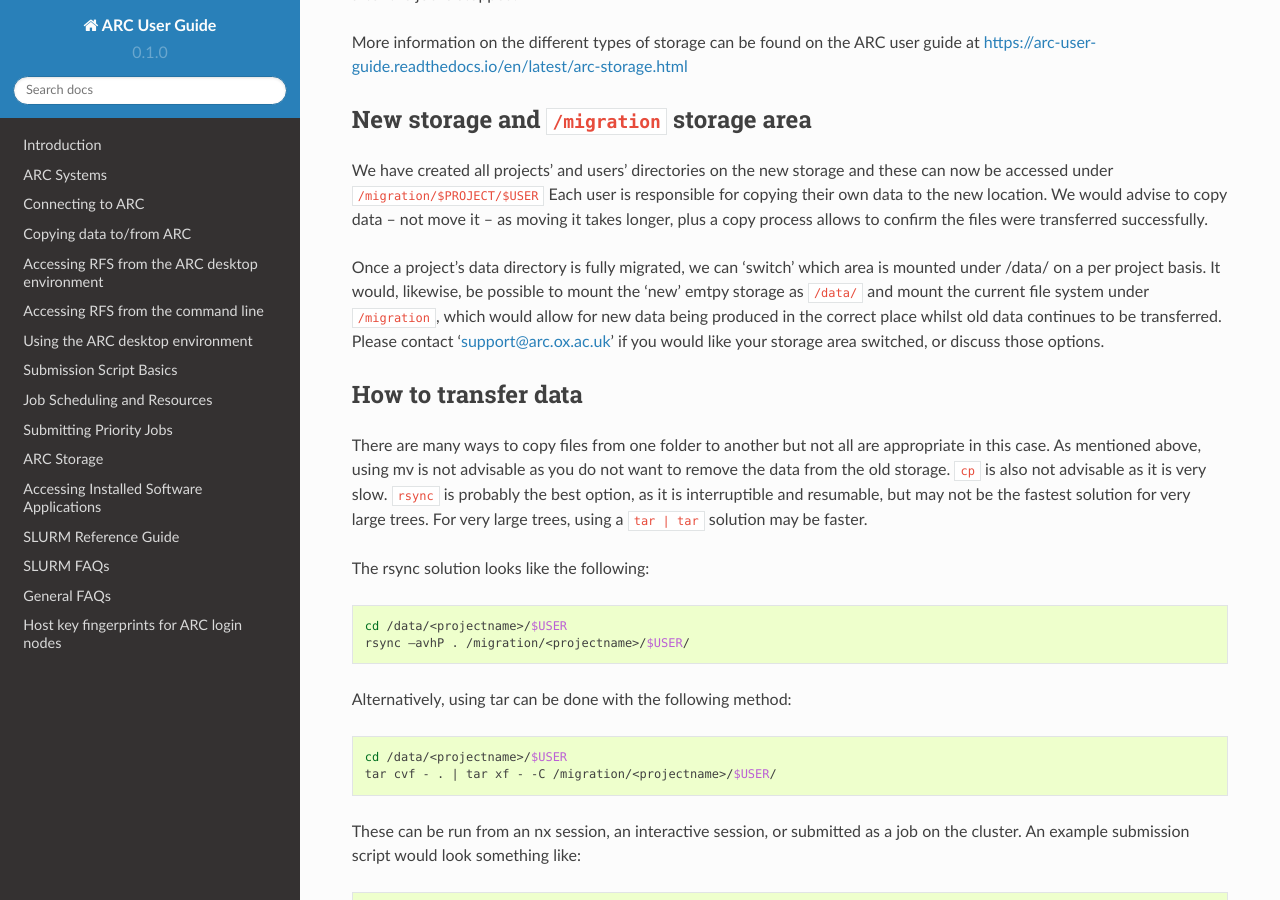
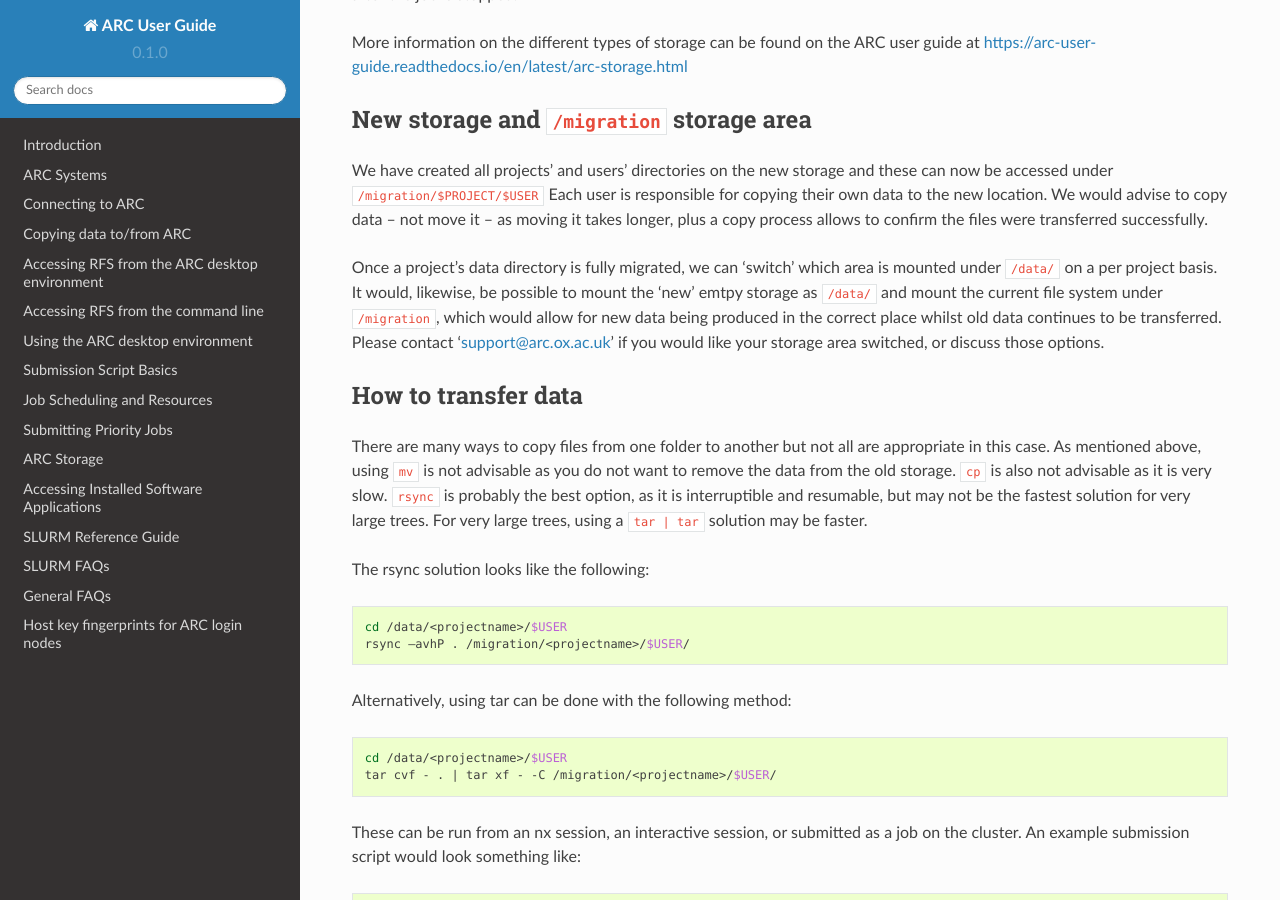
Before and after one commit to tina-friedrich/arc-user-guide, a Sphinx documentation site: the page built from docs/source/arc-storage-migration.rst, in a window 1280 px wide and 900 px high, scrolled down 481 px. Built offline with Sphinx 7.4.7 and the Read the Docs theme 2.0.0, drawn with Linux system fonts in a browser that asks for light colours.

```diff
--- a/docs/source/arc-storage-migration.rst
+++ b/docs/source/arc-storage-migration.rst
@@ -19,12 +19,12 @@ New storage and ``/migration`` storage area
 
 We have created all projects' and users' directories on the new storage and these can now be accessed under ``/migration/$PROJECT/$USER`` Each user is responsible for copying their own data to the new location. We would advise to copy data – not move it – as moving it takes longer, plus a copy process allows to confirm the files were transferred successfully.
 
-Once a project's data directory is fully migrated, we can 'switch' which area is mounted under /data/ on a per project basis. It would, likewise, be possible to mount the 'new' emtpy storage as ``/data/`` and mount the current file system under ``/migration``, which would allow for new data being produced in the correct place whilst old data continues to be transferred. Please contact ‘support@arc.ox.ac.uk’ if you would like your storage area switched, or discuss those options.
+Once a project's data directory is fully migrated, we can 'switch' which area is mounted under ``/data/`` on a per project basis. It would, likewise, be possible to mount the 'new' emtpy storage as ``/data/`` and mount the current file system under ``/migration``, which would allow for new data being produced in the correct place whilst old data continues to be transferred. Please contact ‘support@arc.ox.ac.uk’ if you would like your storage area switched, or discuss those options.
 
 How to transfer data
 --------------------
 
-There are many ways to copy files from one folder to another but not all are appropriate in this case. As mentioned above, using mv is not advisable as you do not want to remove the data from the old storage. ``cp`` is also not advisable as it is very slow. ``rsync`` is probably the best option, as it is interruptible and resumable, but may not be the fastest solution for very large trees. For very large trees, using a ``tar | tar`` solution may be faster.
+There are many ways to copy files from one folder to another but not all are appropriate in this case. As mentioned above, using ``mv`` is not advisable as you do not want to remove the data from the old storage. ``cp`` is also not advisable as it is very slow. ``rsync`` is probably the best option, as it is interruptible and resumable, but may not be the fastest solution for very large trees. For very large trees, using a ``tar | tar`` solution may be faster.
 
 The rsync solution looks like the following:
 
```
